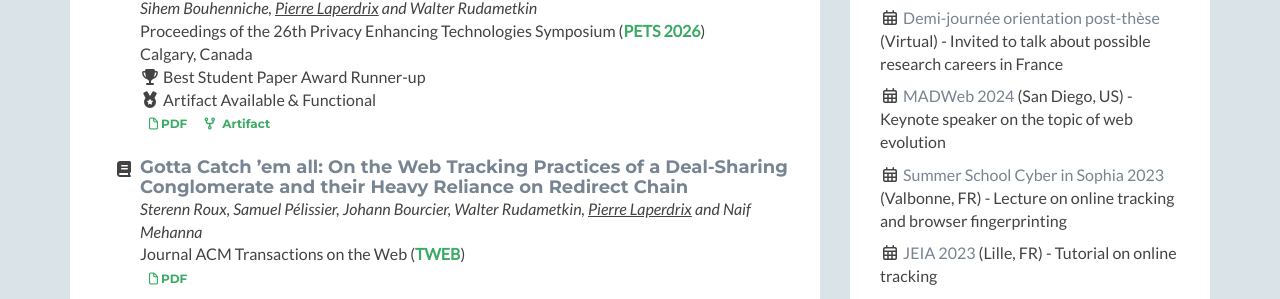
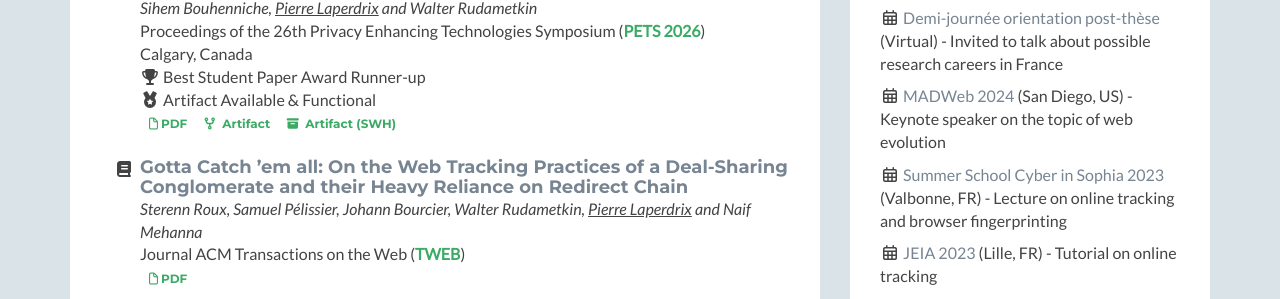
Before and after one commit to plaperdr/plaperdr.github.io, a Jekyll site: the page built from index.html, in a window 1280 px wide and 900 px high, scrolled down 699 px. Shown: the part 144-443 px from the top of the window. Built offline with Jekyll 4.4.1, drawn with Linux system fonts in a browser that asks for light colours.

Commit message:
Updating site

```diff
--- a/index.html
+++ b/index.html
@@ -61,6 +61,7 @@ layout: home
                                 <span><i class="fa-solid fa-medal" aria-hidden="true"></i> Artifact Available & Functional</span><br>
                                 <a class="btn btn-secondary btn-xs" href="https://hal.science/hal-05585898v1/document" target="_blank"><i class="fa-regular fa-file"></i>PDF</a>
                                 <a class="btn btn-secondary btn-xs" href="https://github.com/AmIUniqueTools/" target="_blank"><i class="fa fa-code-fork"></i>Artifact</a>
+                                <a class="btn btn-secondary btn-xs" href="https://archive.softwareheritage.org/browse/origin/?origin_url=https://github.com/AmIUniqueTools/.github" target="_blank"><i class="fa fa-archive"></i>Artifact (SWH)</a>
                             </li><!--//li-->
                             <br>
                             <li><i class="fa-li fa-solid fa-book"></i>
```
